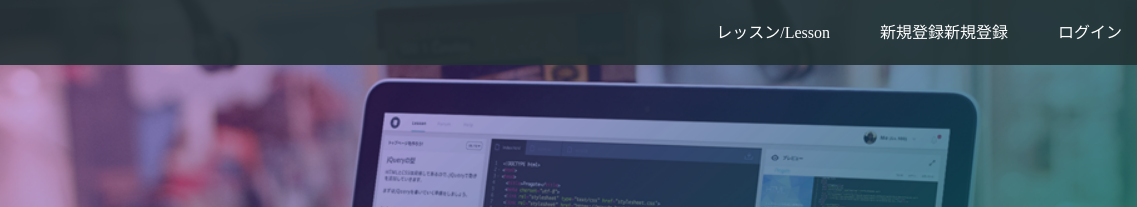
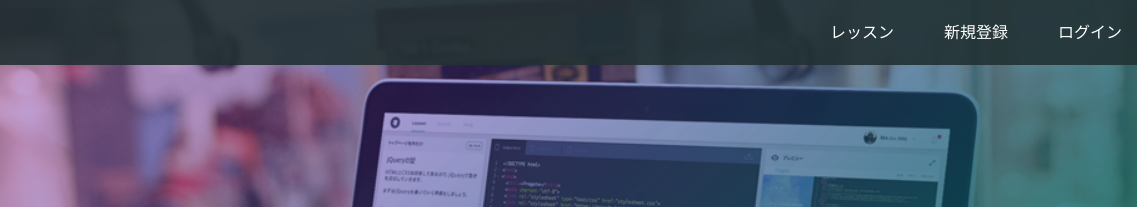
Before and after one commit to teppei0015/prog-8.github.io, a plain HTML site: page index.html in a window 1280 px wide. Shown: the top 207 px of the page, 143-1280 px from the left. Drawn offline with Linux system fonts and the light colour scheme.

Commit message:
Update index.html

```diff
--- a/index.html
+++ b/index.html
@@ -15,8 +15,8 @@
       </div>
       <span class="fa fa-bars menu-icon"></span>
       <div class="header-right">
-        <a href="#">レッスン/Lesson</a>
-        <a href="#">新規登録新規登録</a>
+        <a href="#">レッスン</a>
+        <a href="#">新規登録</a>
         <a href="#" class="login">ログイン</a>
       </div>
     </div>
@@ -77,7 +77,7 @@
         <h2>さぁ、あなたもProgateでプログラミングを学んでみませんか?</h2>
         <h3>Let's learn to code, learn to be creative!</h3>
       </div>
-      <span class="btn message">さっそく開発する</span>
+      <span class="btn message">いますぐ開発する</span>
     </div>
   </div>
   <footer>
```
